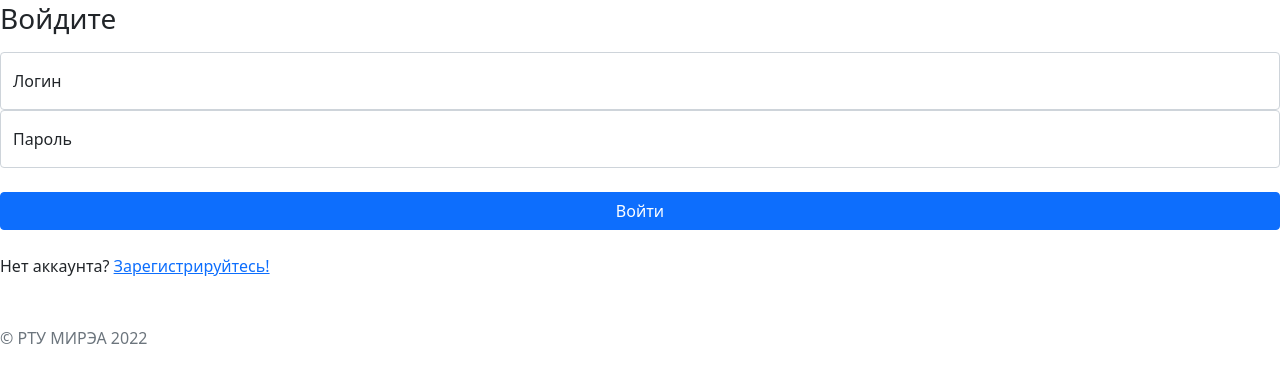
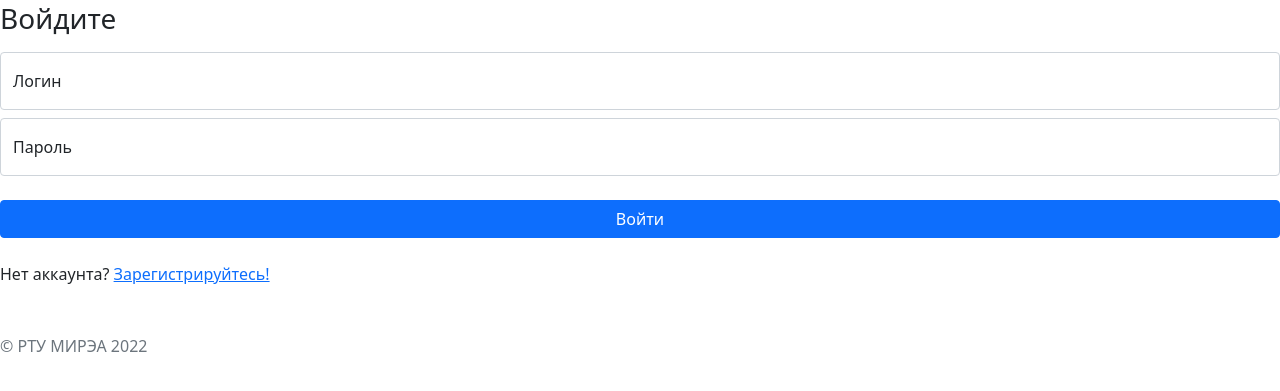
Before and after one commit to Frit027/web-resume-parser, a Django app: page /account/login/ in a window 1280 px wide. Shown: the part 22-413 px from the top of the page. Run offline with Django 4.2, Linux system fonts and the light colour scheme; parts of the project's set-up code (start-up, migrations or seed data) failed here and were passed over.

Commit message:
fixed styles

```diff
--- a/account/templates/registration/login.html
+++ b/account/templates/registration/login.html
@@ -1,19 +1,14 @@
 {% extends 'base.html' %}
-
-{% load static %}
 
 {% block title %}Вход{% endblock %}
 
-{% block stylesheet %}
-  {# my styles #}
-  <link rel="stylesheet" href="{% static 'css/login.css' %}">
-{% endblock %}
+{% block content %}
+  <form class="login-register-form" action="{% url 'login' %}" method="post">
+    {% csrf_token %}
 
-{% block content %}
-  <form action="{% url 'login' %}" method="post">
     <h1 class="h3 mb-3 fw-normal">Войдите</h1>
 
-    <div class="form-floating">
+    <div class="form-floating mb-2">
       {{ form.username }}
       <label for="{{ form.username.id_for_label }}">Логин</label>
     </div>
@@ -23,7 +18,6 @@
       <label for="{{ form.password.id_for_label }}">Пароль</label>
     </div>
 
-    {% csrf_token %}
     <input type="hidden" name="next" value="{{ next }}"/>
     <button class="w-100 btn btn-primary" type="submit">Войти</button>
 
@@ -32,7 +26,7 @@
     </div>
 
     {% if form.errors %}
-      <div class="mt-5 error">Ваш логин и пароль не совпадают.<br>Пожалуйста, попробуйте еще раз.</div>
+      <div class="mt-3 error">Ваш логин и пароль не совпадают.<br>Пожалуйста, попробуйте еще раз.</div>
     {% endif %}
 
     <p class="mt-5 mb-3 text-muted">© РТУ МИРЭА 2022</p>
```
